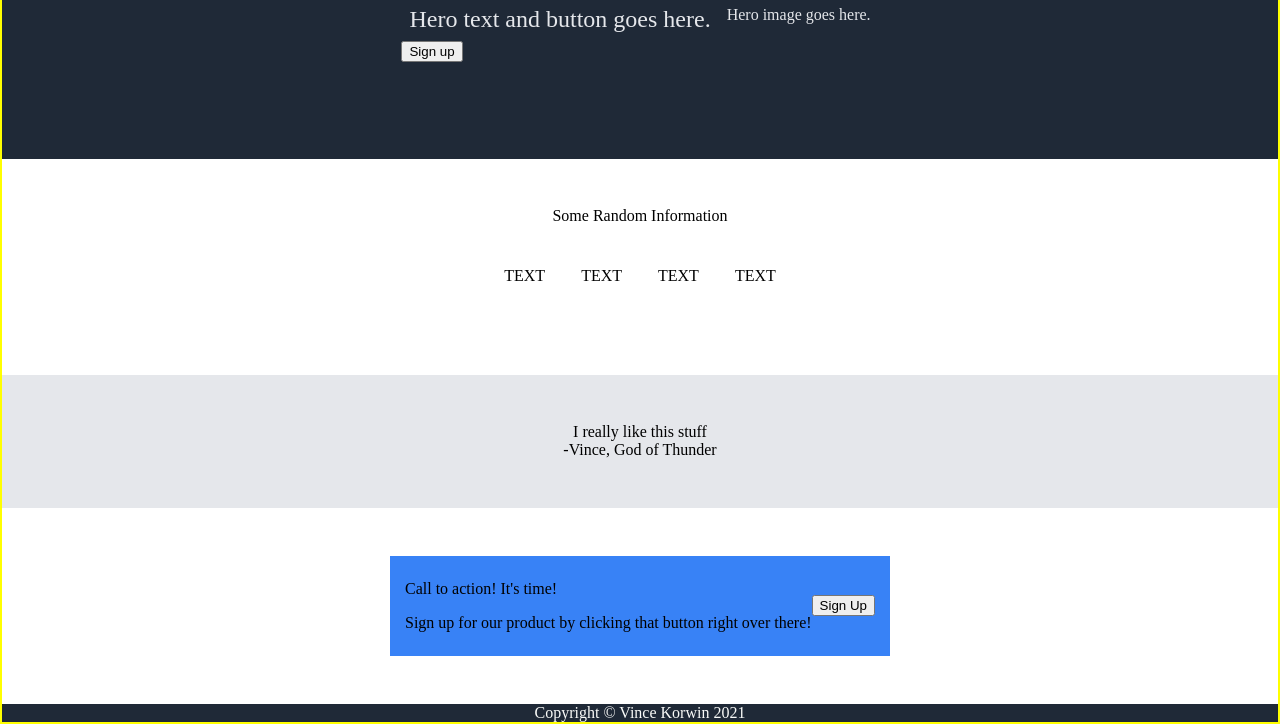
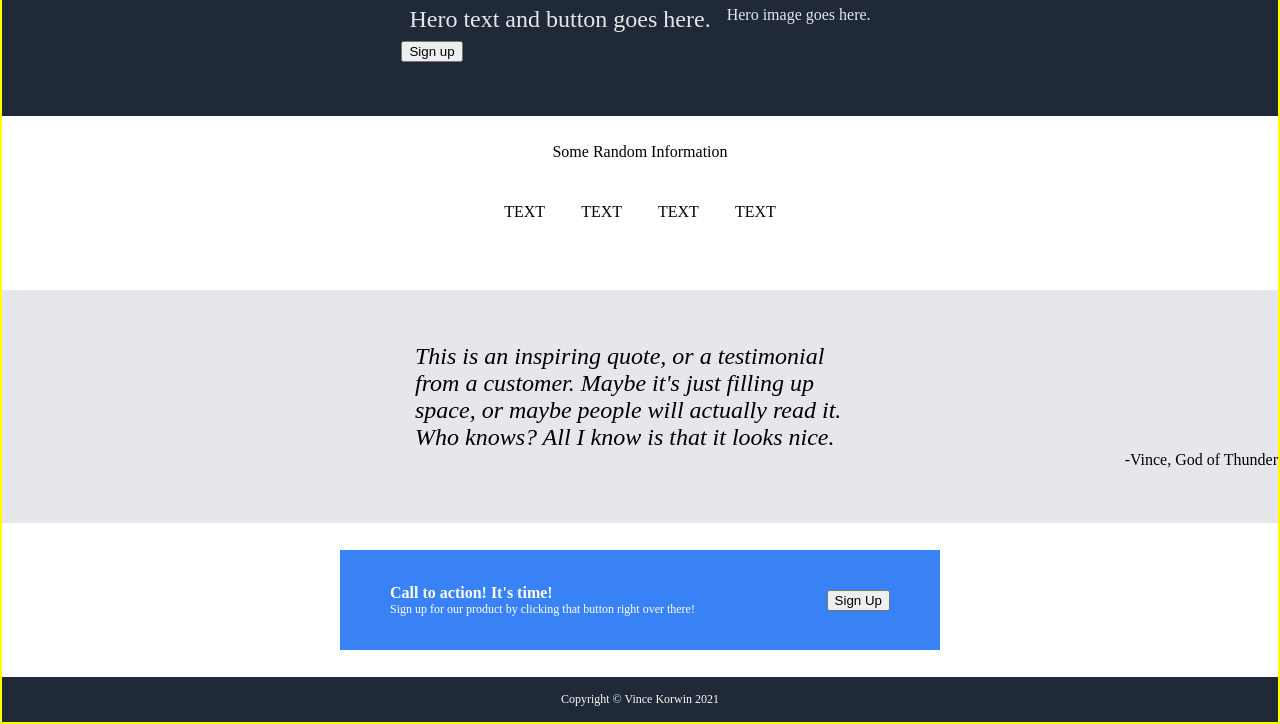
Before and after one commit to vkorwin/Landing-Page, a plain HTML site: page index.html in a window 1280 px wide. Shown: the part 80-804 px from the top of the page. Drawn offline with Linux system fonts and the light colour scheme.

Commit message:
adjusted fonts and flex box alignments for all sections

```diff
--- a/index.html
+++ b/index.html
@@ -44,7 +44,7 @@
     </div>
     <div class="review">
         <div class="quote">
-            I really like this stuff
+            This is an inspiring quote, or a testimonial from a customer. Maybe it's just filling up space, or maybe people will actually read it. Who knows? All I know is that it looks nice.
         </div>
         <div class ="quote-source">
             -Vince, God of Thunder
@@ -53,8 +53,8 @@
     <div class="bot-hero">
         <div class="snare">
             <div class="snare-content">
-                <p>Call to action! It's time!</p>
-                <p>Sign up for our product by clicking that button right over there!</p>
+                <div class="sc-1">Call to action! It's time!</div>
+                <div class="sc-2">Sign up for our product by clicking that button right over there! </div>
             </div>
             <div class="snare-button">
                 <button>Sign Up</button>
--- a/style.css
+++ b/style.css
@@ -1,4 +1,8 @@
 /*Landing Page .css file*/
+
+html, body {
+    overflow-x: hidden;
+}
 
 body {
     min-height: 100vh;
@@ -7,6 +11,8 @@ body {
     display:flex;
     flex-direction: column;
     justify-content: space-between;
+
+
 
 
     margin:0;
@@ -87,9 +93,29 @@ body {
     flex-direction: column;
     justify-content: center;
     align-items: center;
-    flex: 1;
+    flex: 2;
+
+    margin: 0 -9999rem;
+    padding: 0 9999rem;
+
+
 
     background-color: #E5E7EB;
+}
+
+.quote, .quote-source {
+    max-width: 450px;
+}
+
+.quote {
+    font-style: italic;
+    font-size: 24px;
+    font-weight:300;
+    align-items: center;
+}
+
+.quote-source {
+    align-self:flex-end;
 }
 
 .bot-hero {
@@ -103,13 +129,27 @@ body {
 
 .snare {
     display: flex;
-    justify-content: center;
+    /*flex-shrink:1;*/
+    justify-content: space-between;
     align-items: center;
     background-color: #3882F6;
-    max-width: 500px;
-    width: 500px;
+    padding-right: 50px;
+    padding-left: 50px;
+    /*max-width: 700px;*/
+    min-width: 500px;
+    /*width: 750px;*/
     height: 100px;
 
+}
+.snare-content {
+    color: white;
+}
+.sc-1 {
+    font-weight: bold;
+    font-size: 16px;
+}
+.sc-2 {
+    font-size: 12px;
 }
 
 .footer {
@@ -119,6 +159,9 @@ body {
     display: flex;
     justify-content: center;
     align-items: center;
+    height: 45px;
+    font-size: 12px;
+
 }
 
 li {
```
